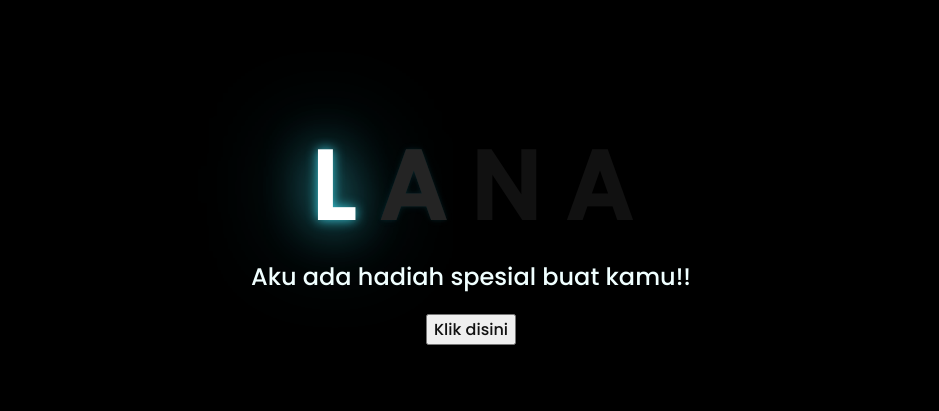
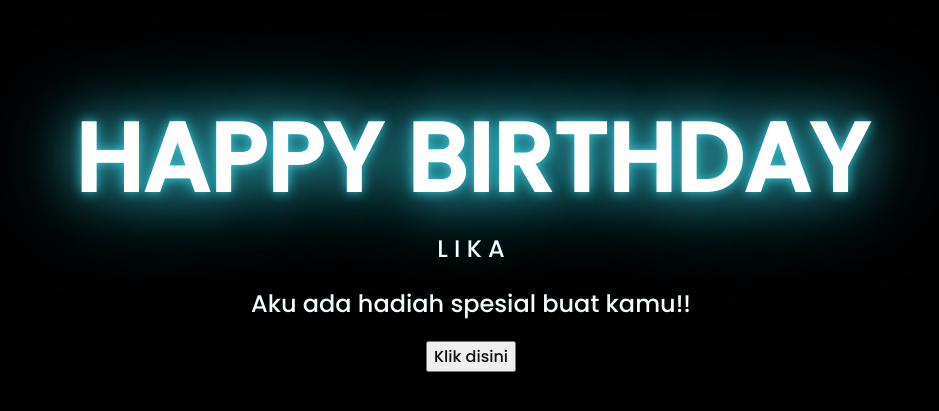
Before and after one commit to Yana45-maker/Yana-45maker.github.io, a plain HTML site: page index.html in a window 1280 px wide. Shown: the part 179-590 px from the top of the page, without its empty margins (177-1116 px from the left). Drawn offline with Linux system fonts and the light colour scheme.

Commit message:
Update index.html

```diff
--- a/index.html
+++ b/index.html
@@ -11,9 +11,12 @@
 <body>
     <div class="greetings">
     <!-- silahkan menambah kata sesuai keinginan dengan <span>text...</span -->
+        <span>HAPPY BIRTHDAY</span>
+    </div>
+    <div class="sub description">
         <span>L</span>
-        <span>A</span>
-        <span>N</span>
+        <span>I</span>
+        <span>K</span>
         <span>A</span>
     </div>
     <div class="description">
```
